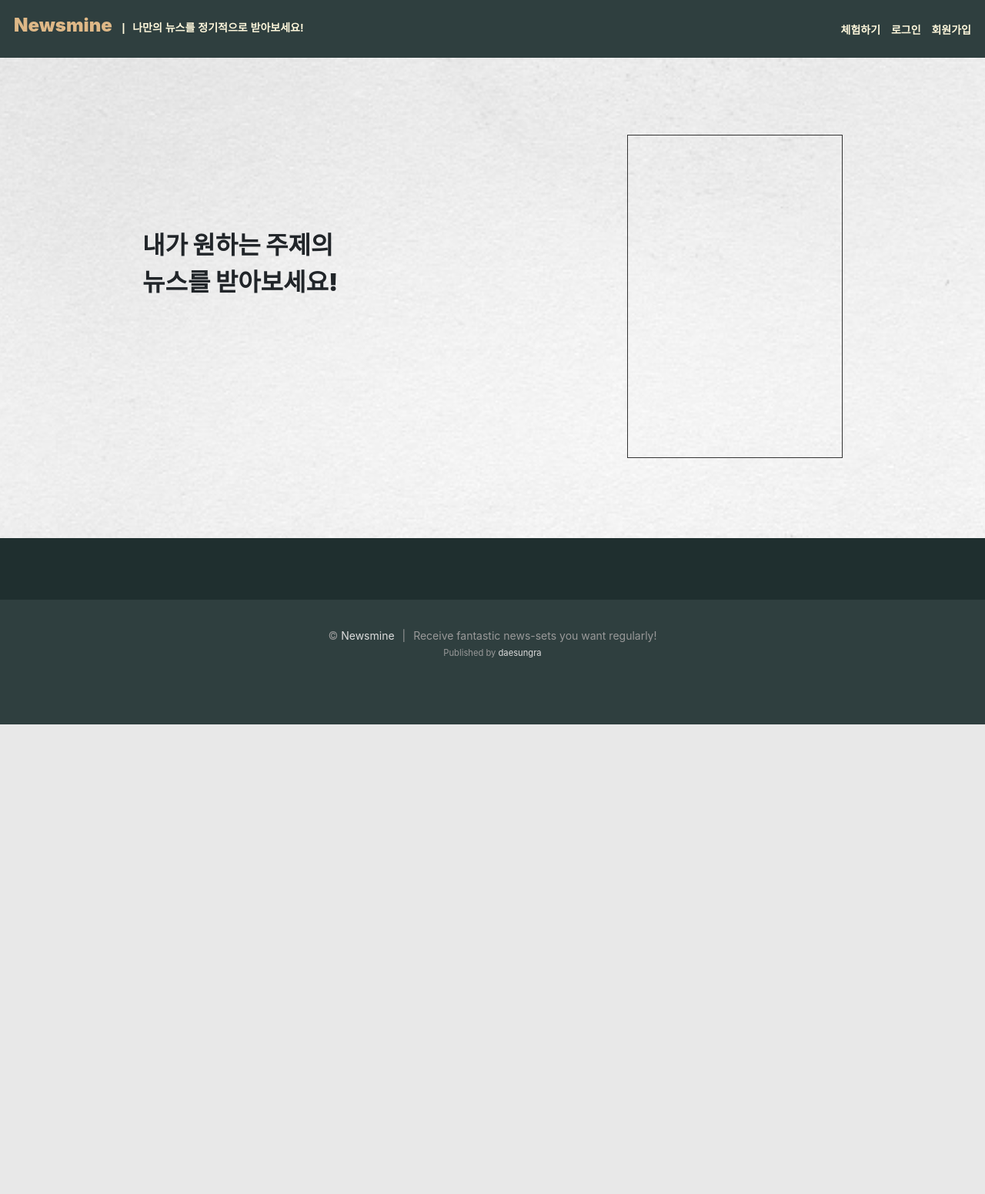
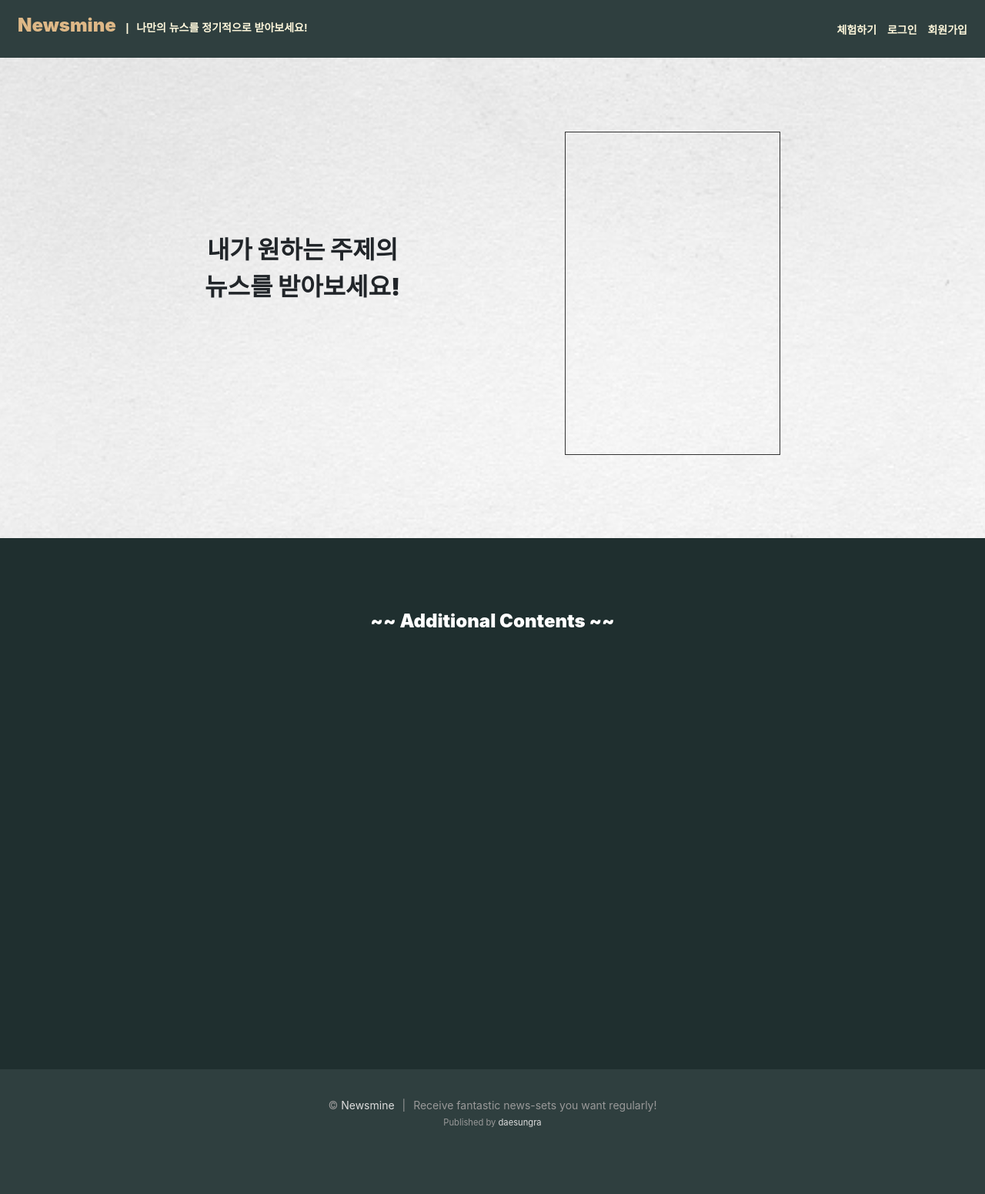
Before and after one commit to daesungRa/newsmine-web, a Django app: page / in a window 1280 px wide. Shown: the whole page at 77% size. Before the commit the page ends 941 px from the top, so only its background shows below. Run offline with Django 3.2, Linux system fonts and the light colour scheme; parts of the project's set-up code (start-up, migrations or seed data) failed here and were passed over; some libraries are stand-ins or nearby versions; some web fonts are replaced.

Commit message:
home-ui: Add media style

```diff
--- /dev/null
+++ b/static/css/layout-mobile.css
@@ -0,0 +1,25 @@
+/*
+ * Common style for mobile
+ * made by Daesung Ra (daesungra@gmail.com)
+ */
+
+#home-body-upper {
+	height: 824px;
+}
+
+.home-body-box {
+	width: 100%;
+}
+
+#home-description {
+	display: inline-block;
+}
+
+#home-sample {
+	display: inline-block;
+	margin-top: 80px;
+}
+
+#home-additional {
+	height: 800px;
+}
--- /dev/null
+++ b/static/css/layout-web.css
@@ -0,0 +1,28 @@
+/*
+ * Common style for web
+ * made by Daesung Ra (daesungra@gmail.com)
+ */
+
+#home-body-upper {
+	height: 624px;
+}
+
+.home-body-box {
+	width: 768px;
+}
+
+#home-description {
+	position: absolute;
+	top: 136px;
+	left: 10px;
+}
+
+#home-sample {
+	position: absolute;
+	top: 6px;
+	right: 10px;
+}
+
+#home-additional {
+	height: 600px;
+}
--- a/static/css/layout.css
+++ b/static/css/layout.css
@@ -1,5 +1,6 @@
 /*
  * Default style
+ * made by Daesung Ra (daesungra@gmail.com)
  */
 
 html, body {
@@ -36,6 +37,18 @@ html, body {
     font-weight: 600;
 }
 
+#header-title {
+	width: 58.333333%;
+	float: left;
+	padding-left: 20px;
+}
+
+#header-title-nav {
+	width: 41.666667%;
+	float: right;
+	padding-right: 20px;
+}
+
 .header-nav {
 	width: 100%;
 	text-align: right;
@@ -56,7 +69,7 @@ html, body {
  */
 
 .newsmine-content {
-	height: 88%;
+	/* height: 88%; */
 }
 
 .home-content {
@@ -65,42 +78,42 @@ html, body {
 }
 
 .home-body {
-	position: relative;
-	max-width: 100%;
-	max-height: 624px;
-	background-image: linear-gradient(rgba(0, 0, 0, 0), rgba(0, 0, 0, 0)), url('/static/images/home/wall_style_home_04.jpg');
-	background-size: 100%;
-	background-repeat: no-repeat;
+	width: 100%;
+	text-align: center;
 	z-index: 1;
 }
 
-.home-body::after {
-	content: '';
-	position: absolute;
-    top: 0;
-    left: 0;
-	opacity: 0.5 !important;
-	filter: alpha(opacity=50);
-	z-index: -1;
+#home-body-upper {
+	background-image: linear-gradient(rgba(0, 0, 0, 0), rgba(0, 0, 0, 0)), url('/static/images/home/wall_style_home_04.jpg');
+	background-size: 100%;
 }
 
-.home-body-elem {
-	position: absolute;
+#home-body-lower {
+	min-height: 480px;
+}
+
+.home-body-box {
+	position: relative;
+	display: inline-block;
+	margin-top: 90px;
 }
 
 #home-description {
-	top: 220px;
-	left: 200px;
 	font-size: 32px;
 	font-weight: 900;
 }
 
 #home-sample {
-	top: 100px;
-	right: 200px;
 	width: 280px;
 	height: 420px;
 	border: 1px solid #333;
+}
+
+#home-additional {
+	color: #fff;
+	text-align: center;
+	font-size: 24px;
+	font-weight: 900;
 }
 
 /*
--- a/templates/home.html
+++ b/templates/home.html
@@ -6,9 +6,21 @@
 
 {% block content %}
     <div class="row home-content">
-        <div class="col-md-12 home-body" id="home-body">
-            <div class="home-body-elem" id="home-description">내가 원하는 주제의<br>뉴스를 받아보세요!</div>
-            <div class="home-body-elem" id="home-sample"></div>
+        <div class="col-md-12 home-body" id="home-body-upper">
+            <div class="home-body-box">
+                <div class="home-body-elem" id="home-description">
+                    내가 원하는 주제의<br>뉴스를 받아보세요!
+                </div>
+                <br>
+                <div class="home-body-elem" id="home-sample"></div>
+            </div>
+        </div>
+        <div class="col-md-12 home-body" id="home-body-lower">
+            <div class="home-body-box">
+                <div class="home-body-elem" id="home-additional">
+                    ~~ Additional Contents ~~
+                </div>
+            </div>
         </div>
     </div>
 {% endblock content %}
--- a/templates/layout.html
+++ b/templates/layout.html
@@ -26,6 +26,10 @@
 
         <!-- css style -->
         <link rel="stylesheet" type="text/css" href="{% static 'css/layout.css' %}">
+        <link rel="stylesheet" type="text/css" media="screen and (min-width: 769px)"
+              href="{% static 'css/layout-web.css' %}">
+        <link rel="stylesheet" type="text/css" media="screen and (min-width: 0) and (max-width: 768px)"
+              href="{% static 'css/layout-mobile.css' %}">
         <!-- javascript -->
 
         <title>Newsmine: {% block page_title %}{% endblock page_title %}</title>
--- a/templates/partials/header.html
+++ b/templates/partials/header.html
@@ -1,6 +1,6 @@
 <header class="header">
     <div class="row">
-        <div class="col-md-7 header-title">
+        <div class="header-title" id="header-title">
             <h3>
                 <a href="{{ url }}/">{{ title }}</a>
                 <div class="header-subtitle">
@@ -11,7 +11,7 @@
                 </div>
             </h3>
         </div>
-        <div class="col-md-5">
+        <div class="header-title" id="header-title-nav">
             {% include "partials/nav.html" %}
         </div>
     </div>
```
